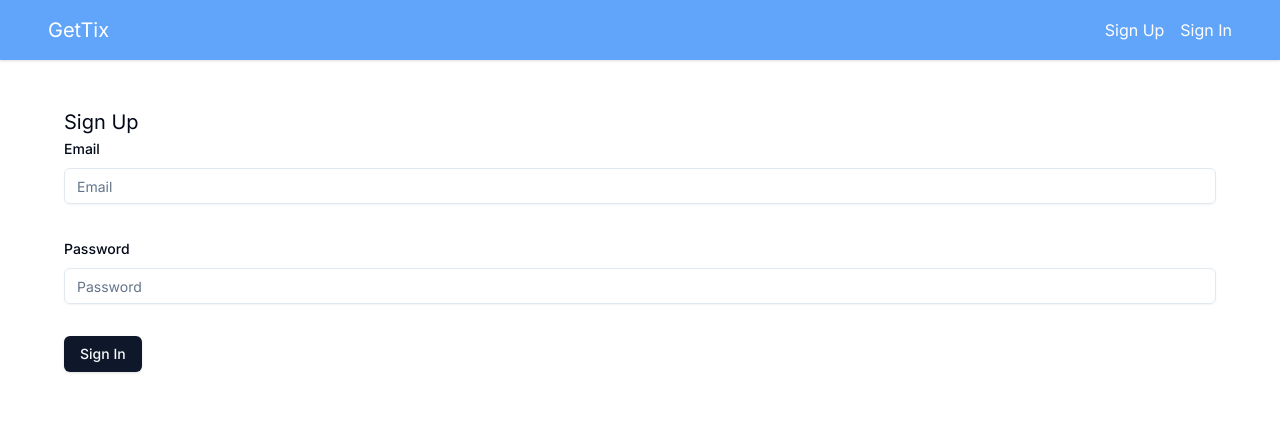
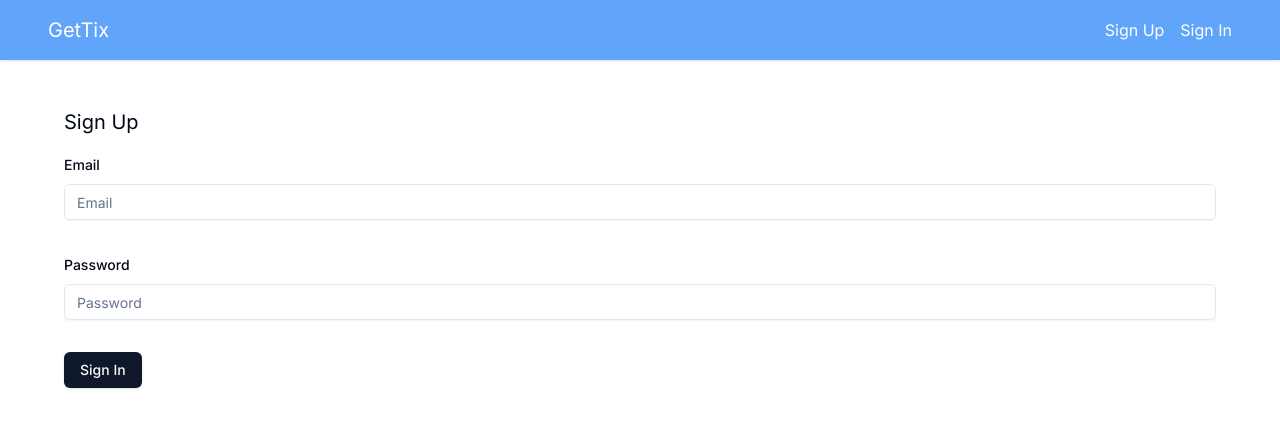
Before and after one commit to labasubagia/ticket-microservice, a Next.js app in the folder client/: page /sign-up in a window 1280 px wide. Shown: the top 428 px of the page. Built offline with nearby package versions, Linux system fonts and the light colour scheme; no server answers.

Commit message:
chore: css style

```diff
--- a/client/app/(auth)/sign-in/page.tsx
+++ b/client/app/(auth)/sign-in/page.tsx
@@ -51,7 +51,7 @@ export default function SignIn() {
   return (
     <div className={cn('p-4 px-8')}>
       <Form {...form}>
-        <h1 className="text-xl">Sign In</h1>
+        <h1 className="pb-4 text-xl">Sign In</h1>
 
         {mutation.isError && <AlertError error={mutation.error} />}
 
--- a/client/app/(auth)/sign-up/page.tsx
+++ b/client/app/(auth)/sign-up/page.tsx
@@ -53,7 +53,7 @@ export default function SignUp() {
   return (
     <div className={cn('p-4 px-8')}>
       <Form {...form}>
-        <h1 className="text-xl">Sign Up</h1>
+        <h1 className="pb-4 text-xl">Sign Up</h1>
 
         {mutation.isError && <AlertError error={mutation.error} />}
 
```
